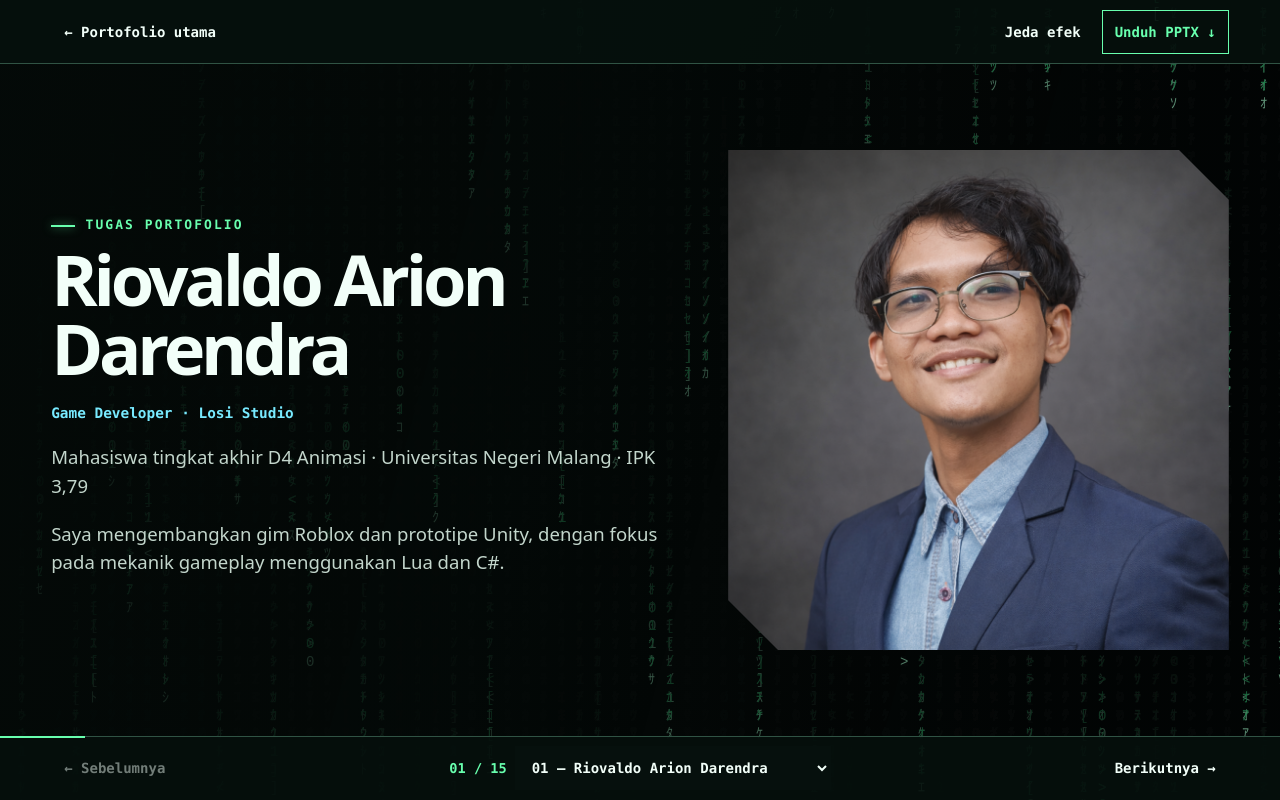
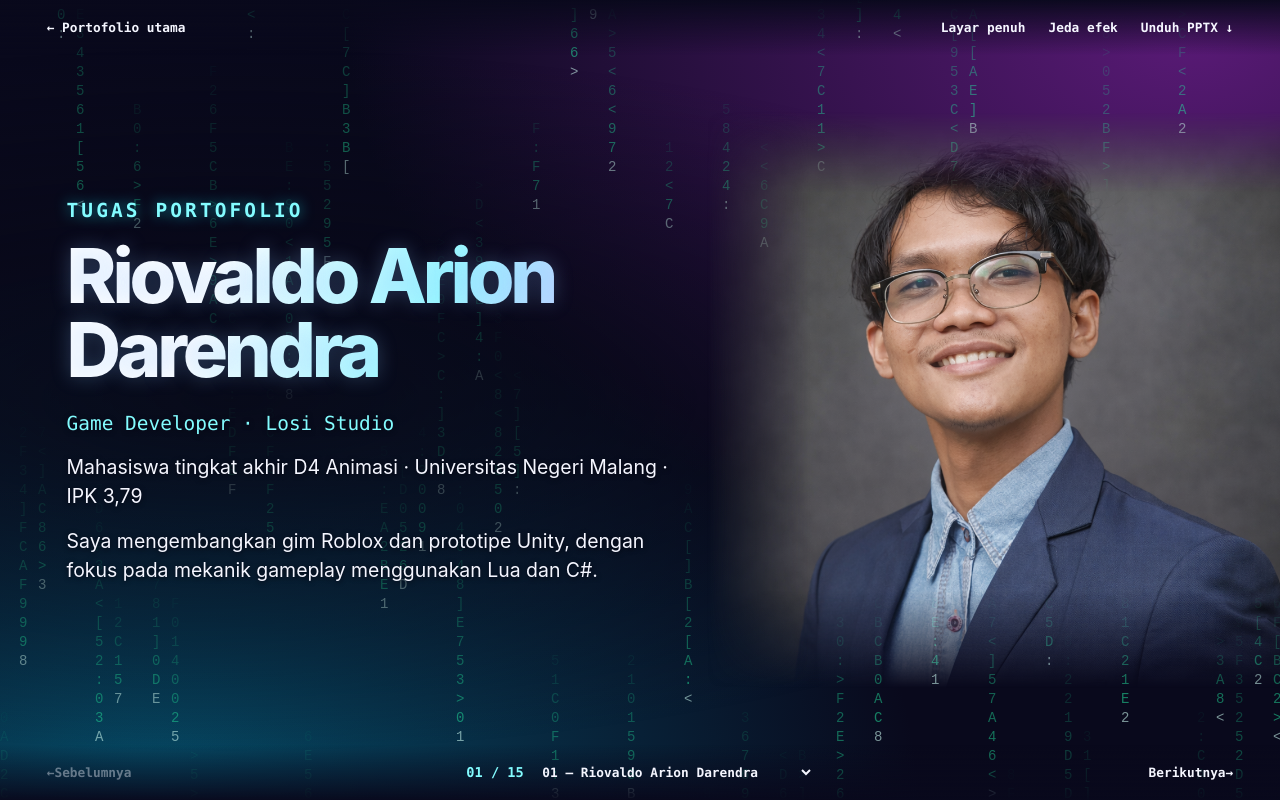
Before and after one commit to IrOsens/porto, a plain HTML site: page tugas-porto/index.html in a window 1280 px wide. Drawn offline with Linux system fonts and the light colour scheme.

Commit message:
Present slides on a borderless widescreen neon stage

```diff
--- a/tugas-porto/index.html
+++ b/tugas-porto/index.html
@@ -4,8 +4,8 @@
 <meta charset="utf-8">
 <meta name="viewport" content="width=device-width, initial-scale=1">
 <title>Tugas Portofolio · Riovaldo Arion Darendra</title>
-<link rel="stylesheet" href="slides.css">
-<script src="slides.js" defer></script>
+<link rel="stylesheet" href="slides.css?v=aurora1">
+<script src="slides.js?v=aurora1" defer></script>
 </head>
 <body>
 <canvas id="matrix" aria-hidden="true"></canvas>
@@ -13,6 +13,7 @@
   <header class="bar">
     <a class="brand" href="../">← Portofolio utama</a>
     <div class="tools">
+      <button id="fullscreen" type="button" hidden>Layar penuh</button>
       <button id="motion" type="button" hidden>Jeda efek</button>
       <a class="download" href="portofolio-riovaldo.pptx" download>Unduh PPTX ↓</a>
     </div>
--- a/tugas-porto/slides.css
+++ b/tugas-porto/slides.css
@@ -1,169 +1,141 @@
 :root {
   color-scheme: dark;
-  --ink: #f2fff9;
-  --muted: #c3d6cc;
-  --green: #68ffae;
-  --cyan: #78eaff;
-  --base: #06100d;
-  --border: #305344;
-  --gutter: clamp(1rem, 4vw, 5rem);
+  --white: #f5f6ff;
+  --cyan: #83fcff;
   --mono: "IBM Plex Mono", Consolas, monospace;
-  font: 100%/1.55 system-ui, sans-serif;
+  font: 100%/1.5 Inter, system-ui, sans-serif;
 }
 * { box-sizing: border-box; }
 [hidden] { display: none !important; }
-body { margin: 0; background: #040a08; color: var(--ink); }
-#matrix {
-  position: fixed;
+body {
+  margin: 0;
+  color: var(--white);
+  background: radial-gradient(ellipse at 93% 4%, #591a76, transparent 50%),
+    radial-gradient(ellipse at 12% 100%, #064b66, transparent 48%), #09091c;
+}
+#matrix { position: fixed; inset: 0; width: 100%; height: 100%; pointer-events: none; }
+.shell { position: relative; min-height: 100dvh; display: grid; place-items: center; }
+#deck {
+  position: relative;
+  width: min(100vw, 177.77778dvh);
+  aspect-ratio: 16 / 9;
+  container-type: inline-size;
+}
+.slide {
+  position: absolute;
   inset: 0;
-  width: 100%;
-  height: 100%;
-  pointer-events: none;
-  opacity: .62;
-}
-.shell {
-  position: relative;
-  min-height: 100vh;
-  min-height: 100svh;
-  display: grid;
-  grid-template-rows: auto 1fr auto;
-  background: linear-gradient(105deg, #040a08ee 4%, #040a08b5 43%, #040a081a 82%);
-}
-.bar {
-  display: flex;
-  align-items: center;
-  flex-wrap: wrap;
-  gap: .5rem;
-  justify-content: space-between;
-  padding: .6rem var(--gutter);
-  background: #06100de8;
-}
-header.bar { border-bottom: 1px solid var(--border); }
-nav.bar { position: relative; border-top: 1px solid var(--border); }
-.tools, .position { display: flex; align-items: center; gap: .5rem; min-width: 0; }
-a { color: var(--green); }
-button, select, .bar a, .action {
-  border: 1px solid transparent;
-  min-height: 44px;
-  padding: .55rem .75rem;
-  font: 600 .875rem var(--mono);
-  color: var(--ink);
-  background: transparent;
-  cursor: pointer;
-  touch-action: manipulation;
-  transition: color .18s, border-color .18s, background-color .18s;
-}
-.bar a, .action { display: inline-flex; align-items: center; text-decoration: none; }
-.bar .download { border-color: var(--green); color: var(--green); }
-.bar .download:hover { background: var(--green); color: var(--base); }
-button:hover:enabled, .action:hover, .brand:hover { border-color: var(--border); color: var(--green); }
-:focus-visible { outline: 2px solid var(--cyan); outline-offset: 3px; }
-h2[tabindex="-1"]:focus { outline: none; }
-button:disabled { opacity: .46; cursor: default; }
-select { max-width: min(42vw, 23rem); background: var(--base); }
-#counter { color: var(--green); font: 600 .85rem var(--mono); white-space: nowrap; }
-#progress {
-  position: absolute;
-  top: -1px;
-  left: 0;
-  width: 100%;
-  height: 2px;
-  border: 0;
-  appearance: none;
-  color: var(--green);
-  background: transparent;
-}
-#progress::-webkit-progress-bar { background: transparent; }
-#progress::-webkit-progress-value { background: var(--green); }
-#progress::-moz-progress-bar { background: var(--green); }
-#deck { display: grid; min-width: 0; }
-.slide {
-  min-width: 0;
-  padding: clamp(2rem, 6vh, 5.75rem) var(--gutter);
   display: grid;
   align-content: center;
+  padding: 5.2cqw;
+  isolation: isolate;
 }
-.slide.project, .slide.identity {
-  grid-template-columns: minmax(0, 1fr) minmax(0, 2.15fr);
+.slide::before {
+  content: "";
+  position: absolute;
+  inset: 0;
+  z-index: -1;
+  pointer-events: none;
+  background: radial-gradient(ellipse at 18% 50%, #080918ec, transparent 69%);
+}
+.identity, .project {
+  grid-template-columns: minmax(0, 1fr) minmax(0, 1.5fr);
   align-items: center;
-  gap: clamp(1.5rem, 4vw, 5rem);
+  gap: 3cqw;
+  padding-right: 0;
 }
-.slide.identity { grid-template-columns: minmax(0, 1.25fr) minmax(0, 1fr); }
-.slide.editorial { background: linear-gradient(90deg, #040a08bd, #040a0800); }
-.copy { min-width: 0; }
+.identity { grid-template-columns: 1.05fr 1fr; }
 .label {
-  color: var(--green);
-  font: 600 .81rem var(--mono);
+  margin: 0 0 1.3cqw;
+  font: 600 max(9px, 1cqw) var(--mono);
   text-transform: uppercase;
   letter-spacing: .16em;
-}
-.label::before {
-  content: "";
-  display: inline-block;
-  width: 1.5rem;
-  height: 2px;
-  margin-right: .65rem;
-  vertical-align: middle;
-  background: var(--green);
-  box-shadow: 0 0 10px #68ffaea0;
+  color: var(--cyan);
+  text-shadow: 0 0 14px #1bedff99;
 }
 h2 {
-  font-size: clamp(2.35rem, 5.5vw, 7.5rem);
+  margin: 0 0 1.7cqw;
+  font-size: 5.9cqw;
+  font-weight: 800;
   line-height: .98;
-  letter-spacing: -.06em;
-  margin: .65rem 0 1.25rem;
+  letter-spacing: -.055em;
   text-wrap: balance;
+  text-shadow: 0 0 1.5cqw #86bcff45;
 }
-.project h2 { font-size: clamp(2.15rem, 4.05vw, 5.75rem); }
+h2:focus { outline: none; }
+.identity h2 {
+  background: linear-gradient(110deg, #fff 25%, #9cfaff 60%, #ddafff);
+  color: transparent;
+  background-clip: text;
+}
 .copy > p:not(.label) {
-  max-width: 66ch;
-  font-size: clamp(1rem, 1.45vw, 1.45rem);
-  color: var(--muted);
+  font-size: 1.75cqw;
+  margin: 1.2cqw 0;
+  max-width: 63ch;
+  text-shadow: 0 1px 5px #070813;
 }
-.project .copy > h2 + p, .identity .copy > h2 + p {
-  font: 600 clamp(.9rem, 1.12vw, 1.15rem)/1.5 var(--mono);
-  color: var(--cyan);
-}
-.action { margin-top: .35rem; border-color: var(--border); color: var(--green); }
-.media {
-  min-width: 0;
-  width: 100%;
-  aspect-ratio: 16 / 9;
-  max-height: 72svh;
-  background: #030605;
-  box-shadow: 0 0 2rem #1df98b20, 0 1rem 3rem #0008;
-}
-.media video, .media img { display: block; width: 100%; height: 100%; object-fit: contain; }
+.project .copy > p, .identity .copy > p { font-size: 1.52cqw; }
+.project h2 + p, .identity h2 + p { color: var(--cyan); font-family: var(--mono); }
+.project h2 { font-size: 4.65cqw; }
+.media { width: 100%; min-width: 0; aspect-ratio: 16 / 9; }
+.media :is(img, video) { width: 100%; height: 100%; display: block; object-fit: contain; }
+.project .media { background: #080913; box-shadow: 0 1.5cqw 5cqw -2cqw #af5bff88; }
 .identity .media {
-  justify-self: center;
-  width: min(100%, 34rem, 65svh);
-  aspect-ratio: 1;
-  background: transparent;
-  box-shadow: none;
+  position: relative;
+  aspect-ratio: auto;
+  height: 45cqw;
+  align-self: end;
+  mask-image: linear-gradient(90deg, transparent, black 18%);
 }
 .identity img {
   object-fit: cover;
-  clip-path: polygon(0 0, 90% 0, 100% 10%, 100% 100%, 10% 100%, 0 90%);
+  object-position: center 35%;
+  mask-image: linear-gradient(0deg, transparent, black 17%, black 86%, transparent);
 }
-.slide.is-entering .copy { animation: reveal .32s ease-out both; }
-.slide.is-entering .media { animation: reveal .44s .035s ease-out both; }
-@keyframes reveal {
-  from { opacity: 0; transform: translateY(8px); }
-  to { opacity: 1; transform: translateY(0); }
+.bar {
+  position: absolute;
+  z-index: 2;
+  inset-inline: 0;
+  padding: .35rem clamp(.5rem, 3vw, 3rem);
+  display: flex;
+  justify-content: space-between;
+  align-items: center;
 }
-@media (max-width: 760px) {
-  .slide.project, .slide.identity { grid-template-columns: minmax(0, 1fr); }
-  .identity .media { justify-self: start; width: min(100%, 17rem); }
+header.bar { top: 0; background: linear-gradient(#09091cf5, transparent); }
+nav.bar { bottom: 0; background: linear-gradient(transparent, #09091cf5); }
+.tools, .position { display: flex; align-items: center; gap: .4rem; }
+button, select, .bar a, .action {
+  display: inline-flex;
+  align-items: center;
+  min-height: 44px;
+  padding: .4em .65em;
+  color: var(--white);
+  font: 600 clamp(12px, 1vw, 16px) var(--mono);
+  text-decoration: none;
+  background: transparent;
+  border: 0;
+  cursor: pointer;
+}
+select { max-width: 36vw; }
+option { background: #111326; }
+.download, #counter, a.action { color: var(--cyan); }
+a.action { padding-left: 0; text-decoration: underline; text-underline-offset: .35em; font-size: 1.15cqw; }
+button:disabled { opacity: .4; }
+:where(button, a, select):focus-visible { outline: 2px solid var(--cyan); outline-offset: 2px; }
+:where(button:enabled, a):hover { color: var(--cyan); text-shadow: 0 0 10px #49dfff; }
+#counter { font: 600 .85rem var(--mono); white-space: nowrap; }
+#progress { position: absolute; width: 1px; height: 1px; overflow: hidden; clip-path: inset(50%); }
+.is-entering .copy { animation: arrive .35s ease-out both; }
+@keyframes arrive { from { opacity: .2; transform: translateY(.65rem); } }
+@media (max-width: 700px) {
+  .bar { padding-inline: .2rem; }
   .bar span { display: none; }
-  #navigation button { min-width: 44px; }
+  .bar button, .bar a { padding-inline: .35em; }
+  .tools { gap: 0; }
+  .copy > p:not(.label) { font-size: 2.3cqw; line-height: 1.25; }
+  a.action { min-height: 0; font-size: 2.2cqw; }
 }
-@media (max-width: 420px) {
-  .bar { padding-inline: .5rem; }
-  button, select, .bar a { padding-inline: .4rem; font-size: .75rem; }
-  .bar, .tools, .position { gap: .25rem; }
-  select { max-width: 43vw; }
+@media (max-height: 500px) and (orientation: landscape) {
+  .bar { padding-block: 0; }
+  .bar button, .bar a, .bar select { min-height: 30px; }
 }
-@media (prefers-reduced-motion: reduce) {
-  #matrix { display: none; }
-  *, *::before, *::after { animation: none !important; transition: none !important; }
-}
+@media (prefers-reduced-motion: reduce) { .is-entering .copy { animation: none; } }
--- a/tugas-porto/slides.js
+++ b/tugas-porto/slides.js
@@ -58,31 +58,59 @@ const canvas = document.querySelector("#matrix");
 const context = canvas.getContext("2d");
 const motion = document.querySelector("#motion");
 const reducedMotion = matchMedia("(prefers-reduced-motion: reduce)");
-const symbols = "01ｱｲｳｴｵｶｷｸｹｺｻｼｽｾｿﾀﾁﾂﾃﾄ<>/[]";
-const cell = 18;
-let columns = [];
+const fullscreen = document.querySelector("#fullscreen");
+if (document.fullscreenEnabled) {
+  fullscreen.hidden = false;
+  fullscreen.addEventListener("click", async () => {
+    try {
+      if (document.fullscreenElement) await document.exitFullscreen();
+      else await document.documentElement.requestFullscreen();
+    } catch {
+      fullscreen.hidden = true;
+    }
+  });
+  document.addEventListener("fullscreenchange", () => {
+    fullscreen.textContent = document.fullscreenElement ? "Keluar layar penuh" : "Layar penuh";
+  });
+}
+
+const alphabet = "0123456789ABCDEF<>:[]";
+const cell = 19;
+let streams = [];
 let timer;
 let paused = false;
 
 function resizeMatrix() {
   canvas.width = innerWidth;
   canvas.height = innerHeight;
-  columns = Array.from({ length: Math.ceil(canvas.width / cell) },
-    () => Math.floor(Math.random() * (canvas.height / cell + 24)) - 24);
+  const rows = Math.ceil(canvas.height / cell);
+  streams = Array.from({ length: Math.ceil(canvas.width / cell) }, (_, index) => ({
+    x: index * cell,
+    head: Math.random() * (rows + 16),
+    speed: .24 + Math.random() * .6,
+    trail: 5 + Math.floor(Math.random() * 12),
+    symbols: Array.from({ length: 32 }, () => alphabet[Math.floor(Math.random() * alphabet.length)]),
+  }));
+  drawMatrix();
 }
 
 function drawMatrix() {
-  context.fillStyle = "rgba(7,11,9,.17)";
-  context.fillRect(0, 0, canvas.width, canvas.height);
+  context.clearRect(0, 0, canvas.width, canvas.height);
   context.font = "14px monospace";
-  columns.forEach((row, index) => {
-    const glyph = symbols[Math.floor(Math.random() * symbols.length)];
-    context.fillStyle = "#39da80";
-    context.fillText(glyph, index * cell, (row - 1) * cell);
-    context.fillStyle = "#a8ffcf";
-    context.fillText(glyph, index * cell, row * cell);
-    columns[index] = row * cell > canvas.height && Math.random() > .91 ? 0 : row + 1;
-  });
+  const rows = Math.ceil(canvas.height / cell);
+  for (const stream of streams) {
+    const row = Math.floor(stream.head);
+    for (let offset = stream.trail; offset >= 0; offset--) {
+      const y = (row - offset) * cell;
+      if (y < 0 || y > canvas.height + cell) continue;
+      context.globalAlpha = .56 * (1 - offset / stream.trail);
+      context.fillStyle = offset === 0 ? "#d0fff5" : "#24eca3";
+      const glyph = stream.symbols[(row - offset + 32) % 32];
+      context.fillText(glyph, stream.x, y);
+    }
+    stream.head = (stream.head + stream.speed) % (rows + stream.trail);
+  }
+  context.globalAlpha = 1;
 }
 
 function syncMotion() {
```
Also changed, not shown: 1 other file.
